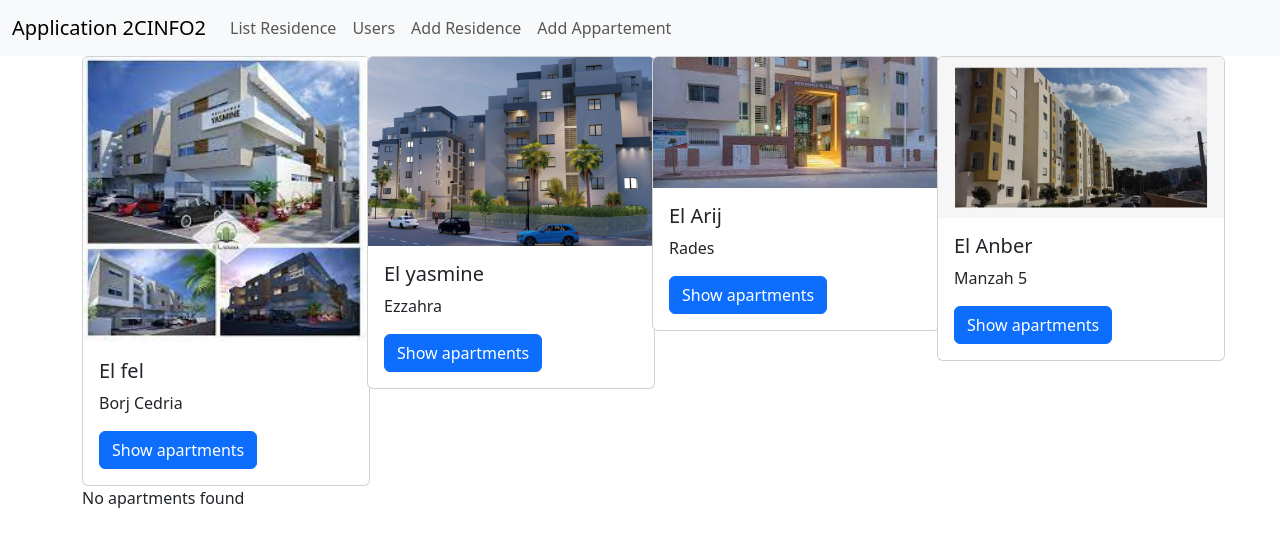
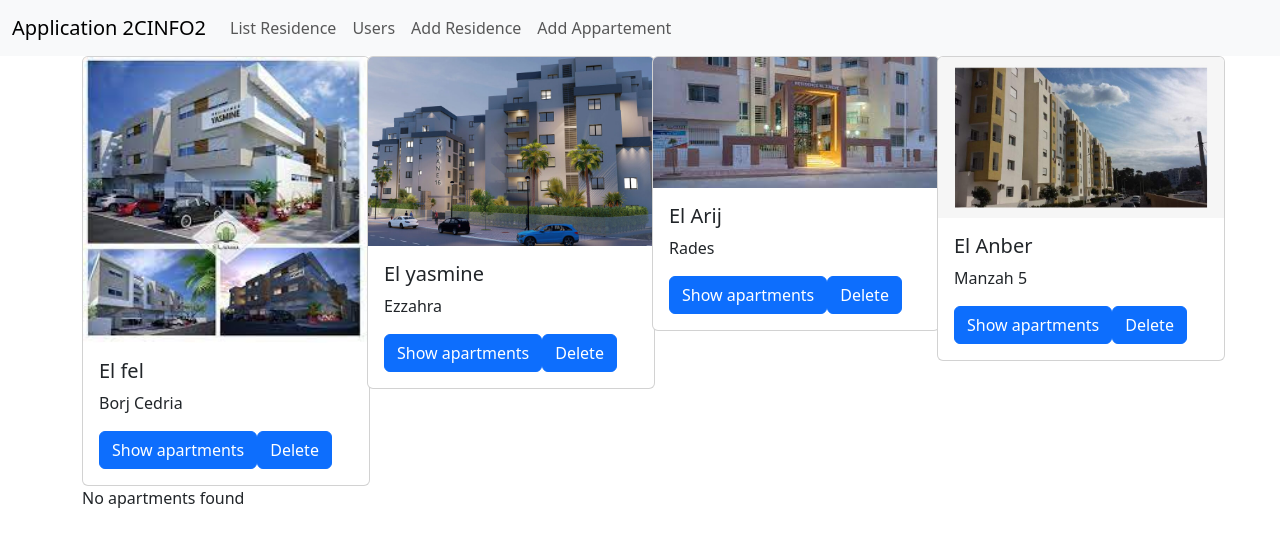
Before and after one commit to Naderab/acc2cinfo2, an Angular app: page /acc2cinfo2/listResidence in a window 1280 px wide. Shown: the top 542 px of the page. Built offline with nearby package versions, Linux system fonts and the light colour scheme.

Commit message:
Interaction entre composants

```diff
--- a/src/app/app.module.ts
+++ b/src/app/app.module.ts
@@ -11,6 +11,7 @@ import { DetailsUserComponent } from './details-user/details-user.component';
 import { NotFoundComponent } from './not-found/not-found.component';
 import { FormResidenceComponent } from './form-residence/form-residence.component';
 import { FormAppartementComponent } from './form-appartement/form-appartement.component';
+import { ResidenceComponent } from './residence/residence.component';
 
 @NgModule({
   declarations: [
@@ -21,7 +22,8 @@ import { FormAppartementComponent } from './form-appartement/form-appartement.co
     DetailsUserComponent,
     NotFoundComponent,
     FormResidenceComponent,
-    FormAppartementComponent
+    FormAppartementComponent,
+    ResidenceComponent
   ],
   imports: [
     BrowserModule,
--- a/src/app/list-residence/list-residence.component.html
+++ b/src/app/list-residence/list-residence.component.html
@@ -2,14 +2,7 @@
 <div class="container">
 <div class="row">
 <div class="col-3" *ngFor="let r of residences">
-<div class="card" style="width: 18rem;" >
-    <img [src]="r.image" class="card-img-top" alt="...">
-    <div class="card-body">
-        <h5 class="card-title">{{r.name}}</h5>
-        <p class="card-text">{{r.address}}</p>
-        <button class="btn btn-primary" (click)="showApartment(r)">Show apartments</button>
-    </div>
-</div>
+    <app-residence [residence]="r" (show)="showApartment($event)" (delete)="deleteResidence($event)"></app-residence>
 </div>
 </div>
 <div class="row">
--- a/src/app/list-residence/list-residence.component.ts
+++ b/src/app/list-residence/list-residence.component.ts
@@ -89,4 +89,8 @@ export class ListResidenceComponent {
       (a) => a.residence == r
     );
   }
+
+  deleteResidence(r: Residence) {
+    this.residences = this.residences.filter((res) => res != r);
+  }
 }
--- /dev/null
+++ b/src/app/residence/residence.component.html
@@ -0,0 +1,9 @@
+<div class="card" style="width: 18rem;">
+    <img [src]="residence.image" class="card-img-top" alt="...">
+    <div class="card-body">
+        <h5 class="card-title">{{residence.name}}</h5>
+        <p class="card-text">{{residence.address}}</p>
+        <button class="btn btn-primary" (click)="showApartment(residence)">Show apartments</button>
+        <button class="btn btn-primary" (click)="deleteResidence(residence)">Delete</button>
+    </div>
+</div>
--- /dev/null
+++ b/src/app/residence/residence.component.ts
@@ -0,0 +1,20 @@
+import { Component, EventEmitter, Input, Output } from '@angular/core';
+import { Residence } from '../core/models/residence';
+
+@Component({
+  selector: 'app-residence',
+  templateUrl: './residence.component.html',
+  styleUrls: ['./residence.component.css'],
+})
+export class ResidenceComponent {
+  @Input() residence!: Residence;
+  @Output() show = new EventEmitter();
+  @Output() delete = new EventEmitter();
+  showApartment(r: Residence) {
+    this.show.emit(r)
+  }
+
+  deleteResidence(r: Residence) {
+    this.delete.emit(r)
+  }
+}
```
Also changed, not shown: src/app/residence/residence.component.css (added), 1 other file (tests, documents, lock files or other folders).
